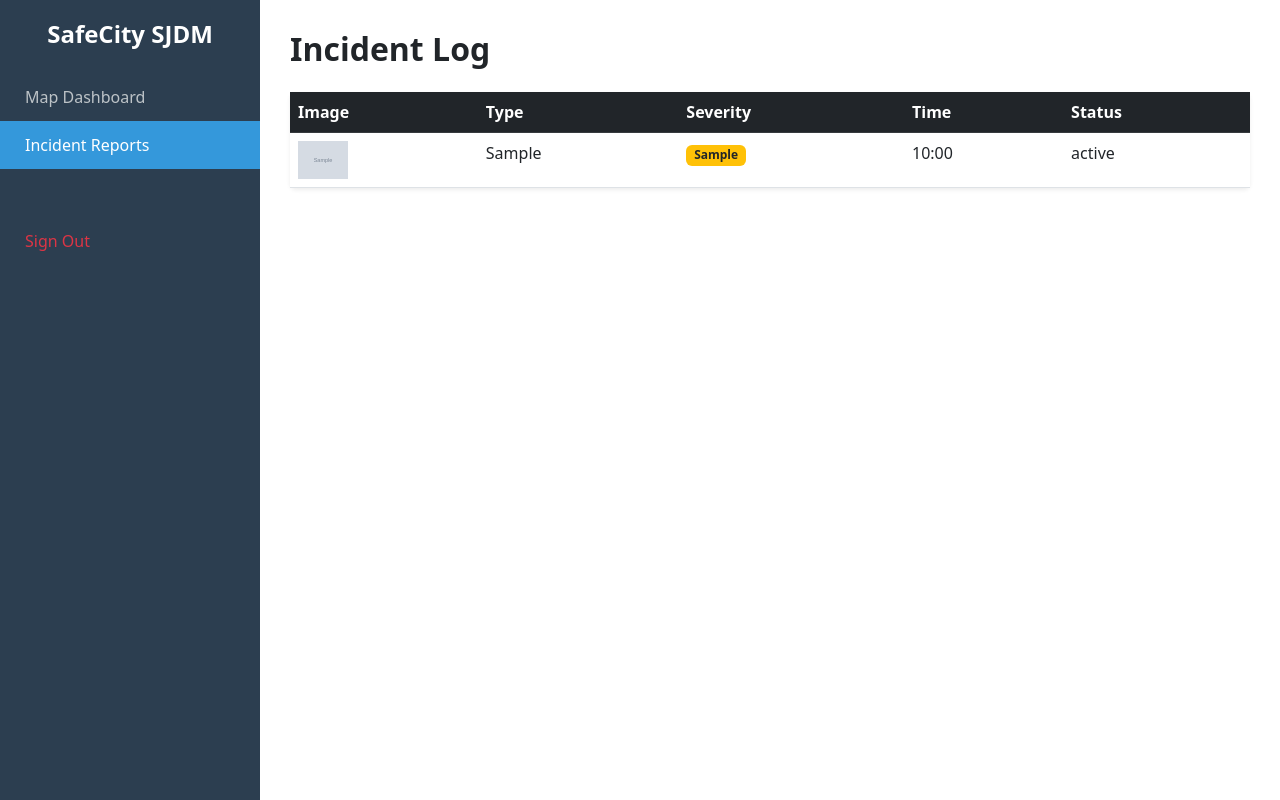
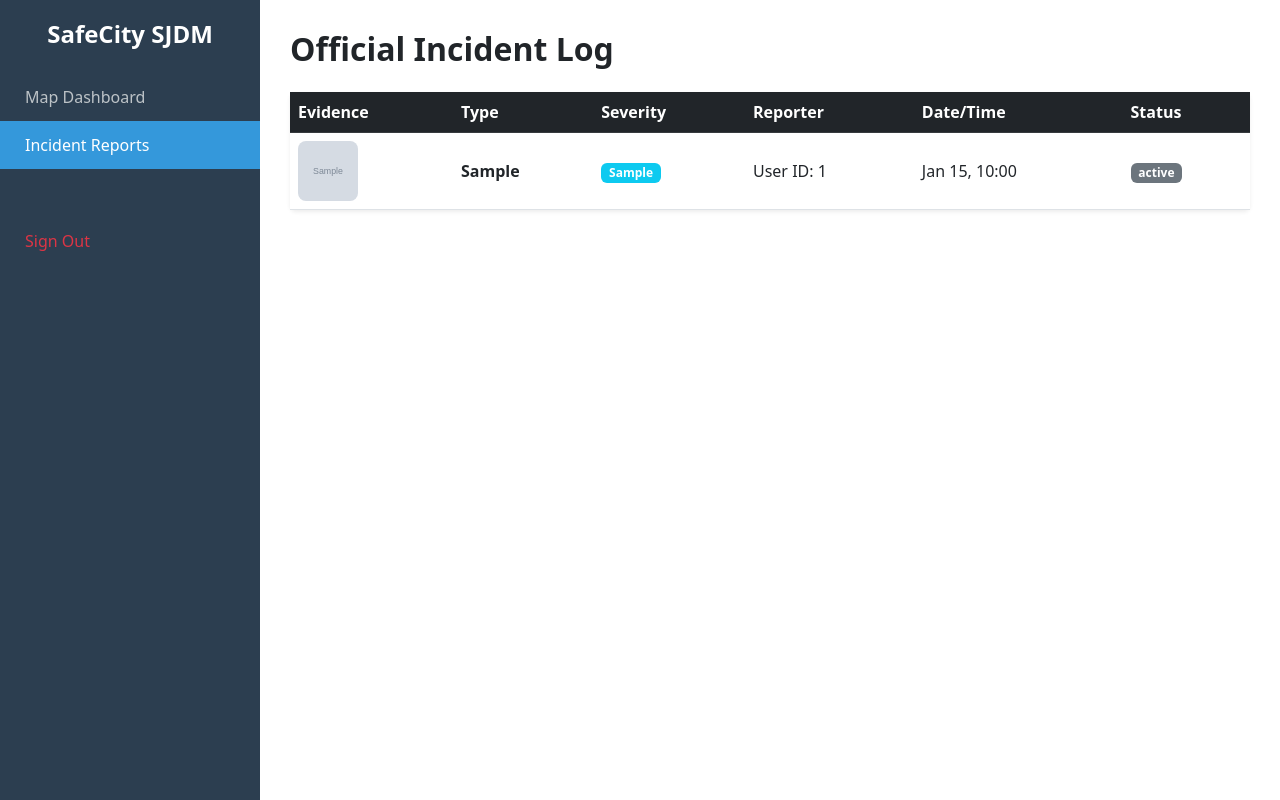
Before and after one commit to rframos/crime-reporting-system, a Flask app: page /reports in a window 1280 px wide. Run offline with Flask 3, Linux system fonts and the light colour scheme; a user stored in the database is signed in; tables that the repository leaves empty hold one stand-in row (values such as "Sample post"); grey boxes marked "Sample" are stand-in pictures.

Commit message:
Update reports.html

```diff
--- a/templates/reports.html
+++ b/templates/reports.html
@@ -1,13 +1,14 @@
 <!DOCTYPE html>
 <html>
 <head>
-    <title>SafeCity SJDM | Reports</title>
+    <title>SafeCity SJDM | Incident Reports</title>
     <link href="https://cdn.jsdelivr.net/npm/bootstrap@5.3.0/dist/css/bootstrap.min.css" rel="stylesheet">
     <style>
         .sidebar { height: 100vh; background: #2c3e50; color: white; padding: 20px 0; position: fixed; width: 260px; }
         .sidebar a { color: #bdc3c7; text-decoration: none; padding: 12px 25px; display: block; }
         .sidebar a.active { background: #3498db; color: white; }
         .main-content { margin-left: 260px; padding: 30px; }
+        .img-preview { width: 60px; height: 60px; object-fit: cover; border-radius: 8px; cursor: pointer; }
     </style>
 </head>
 <body>
@@ -15,29 +16,53 @@
         <h4 class="text-center fw-bold mb-4">SafeCity SJDM</h4>
         <a href="/">Map Dashboard</a>
         <a href="/reports" class="active">Incident Reports</a>
-        {% if current_user.role in ['Admin', 'Police'] %}<a href="/heatmap">Crime Heatmap</a>{% endif %}
-        {% if current_user.role == 'Admin' %}<a href="/cnn-admin">CNN Management</a>{% endif %}
+        {% if current_user.role in ['Admin', 'Police', 'Official'] %}
+            <a href="/heatmap">Crime Heatmap</a>
+        {% endif %}
+        {% if current_user.role == 'Admin' %}
+            <a href="/cnn-admin">CNN Management</a>
+        {% endif %}
         <a href="/logout" class="text-danger mt-5">Sign Out</a>
     </div>
 
     <div class="main-content">
-        <h2 class="fw-bold mb-4">Incident Log</h2>
-        <table class="table table-hover bg-white shadow-sm rounded">
+        <h2 class="fw-bold mb-4">Official Incident Log</h2>
+        <div class="card shadow-sm border-0">
+            <table class="table table-hover align-middle mb-0">
                 <thead class="table-dark">
-                <tr><th>Image</th><th>Type</th><th>Severity</th><th>Time</th><th>Status</th></tr>
+                    <tr>
+                        <th>Evidence</th>
+                        <th>Type</th>
+                        <th>Severity</th>
+                        <th>Reporter</th>
+                        <th>Date/Time</th>
+                        <th>Status</th>
+                    </tr>
                 </thead>
                 <tbody>
                     {% for inc in incidents %}
                     <tr>
-                    <td>{% if inc.image_url %}<img src="/static/uploads/{{ inc.image_url }}" width="50">{% endif %}</td>
-                    <td>{{ inc.incident_type }}</td>
-                    <td><span class="badge {% if inc.severity == 'Critical' %}bg-danger{% else %}bg-warning text-dark{% endif %}">{{ inc.severity }}</span></td>
-                    <td>{{ inc.created_at.strftime('%H:%M') }}</td>
-                    <td>{{ inc.status }}</td>
+                        <td>
+                            {% if inc.image_url %}
+                            <img src="/static/uploads/{{ inc.image_url }}" class="img-preview" onclick="window.open(this.src)">
+                            {% else %}
+                            <span class="text-muted small">No Image</span>
+                            {% endif %}
+                        </td>
+                        <td><span class="fw-bold">{{ inc.incident_type }}</span></td>
+                        <td>
+                            <span class="badge {% if inc.severity == 'Critical' %}bg-danger{% elif inc.severity == 'High' %}bg-warning text-dark{% else %}bg-info{% endif %}">
+                                {{ inc.severity }}
+                            </span>
+                        </td>
+                        <td>User ID: {{ inc.user_id }}</td>
+                        <td>{{ inc.created_at.strftime('%b %d, %H:%M') }}</td>
+                        <td><span class="badge bg-secondary">{{ inc.status }}</span></td>
                     </tr>
                     {% endfor %}
                 </tbody>
             </table>
         </div>
+    </div>
 </body>
 </html>
```
Lines whose indentation alone changed are shown as unchanged.
